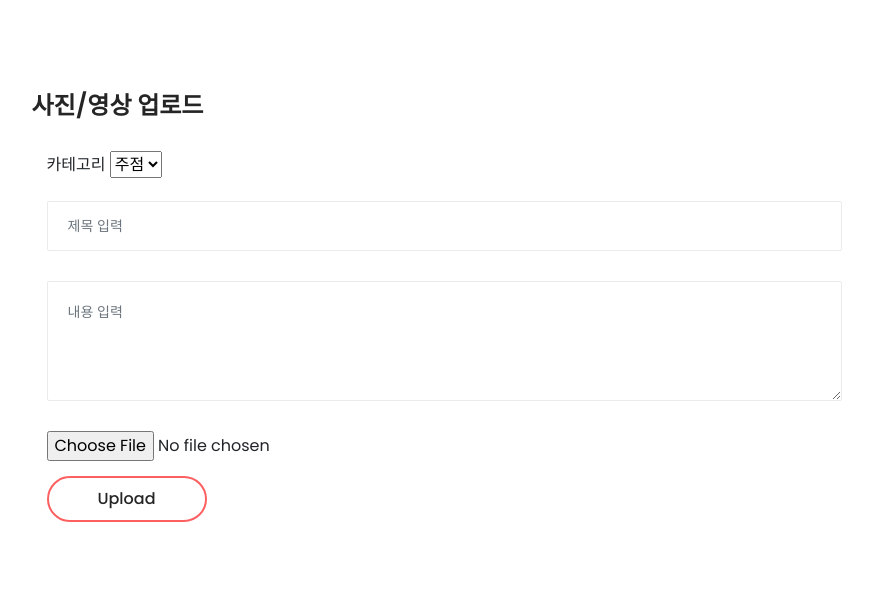
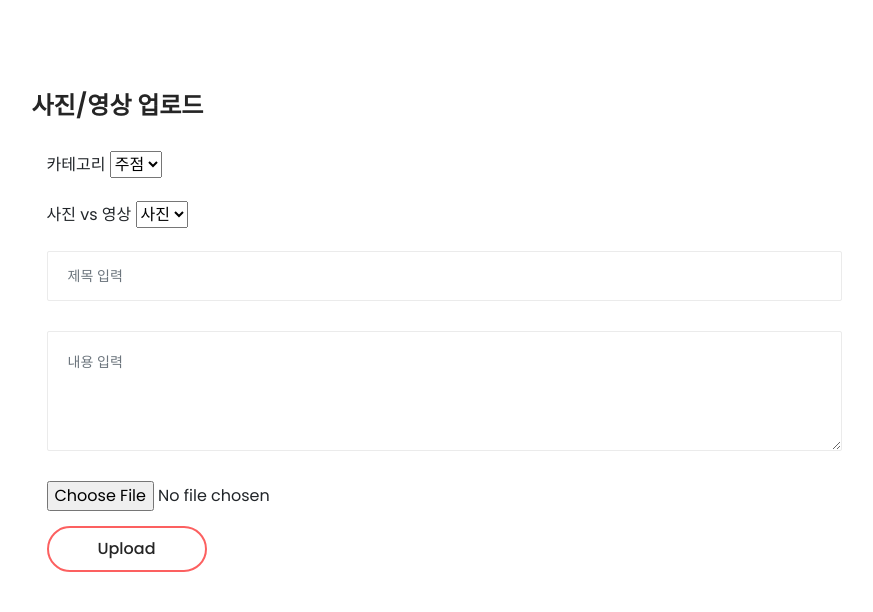
Before and after one commit to JuYeong0413/2020-dgu-fest, a Django app: page /posts/new/ in a window 1280 px wide. Shown: the part 70-682 px from the top of the page, without its empty margins (196-1069 px from the left). Run offline with Django 3.2, Linux system fonts and the light colour scheme; some libraries are stand-ins or nearby versions; some web fonts are replaced.

Commit message:
video, image 카테고리 분류

```diff
--- a/posts/templates/posts/new.html
+++ b/posts/templates/posts/new.html
@@ -144,6 +144,14 @@
                                         <option value="etc">기타</option>
                                     </select>
                                 </div>
+                                <div class="form-group">
+                                    <label>사진 vs 영상</label>
+                                    <select name="mediatype" id="mediatype">
+                                        <option value="image">사진</option>
+                                        <option value="video">영상</option>
+                                    </select>
+                                </div>
+
                             </div>
                                 <div class="col-12">
                                     <input type="text" class="form-control mb-30" name="title" placeholder="제목 입력" required>
--- a/posts/views.py
+++ b/posts/views.py
@@ -16,5 +16,6 @@ def create(request):
         title = request.POST.get('title')
         content = request.POST.get('content')
         mediafile = request.FILES.get('mediafile')
-        Post.objects.create(category=category, title=title, content=content, mediafile=mediafile)
+        mediatype = request.POST.get('mediatype')
+        Post.objects.create(category=category, title=title, content=content, mediafile=mediafile, mediatype=mediatype)
     return redirect('posts:gallery')
```
Also changed, not shown: dgufest/templates/shared/gallery_item.html (+2 -5 lines), posts/models.py (+7 -0 lines), posts/migrations/0004_post_mediatype.py (added), posts/migrations/0005_auto_20200918_1819.py (added).
